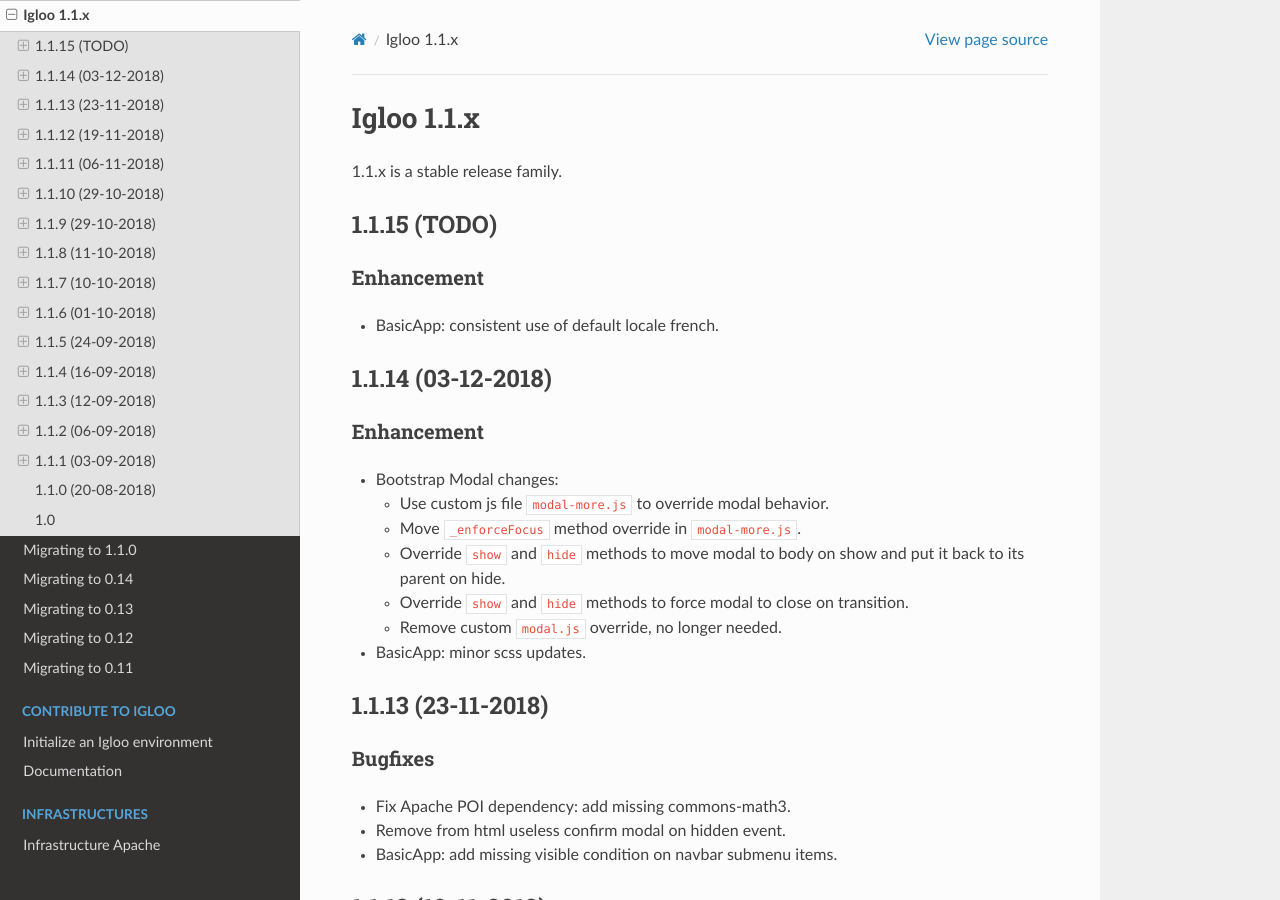
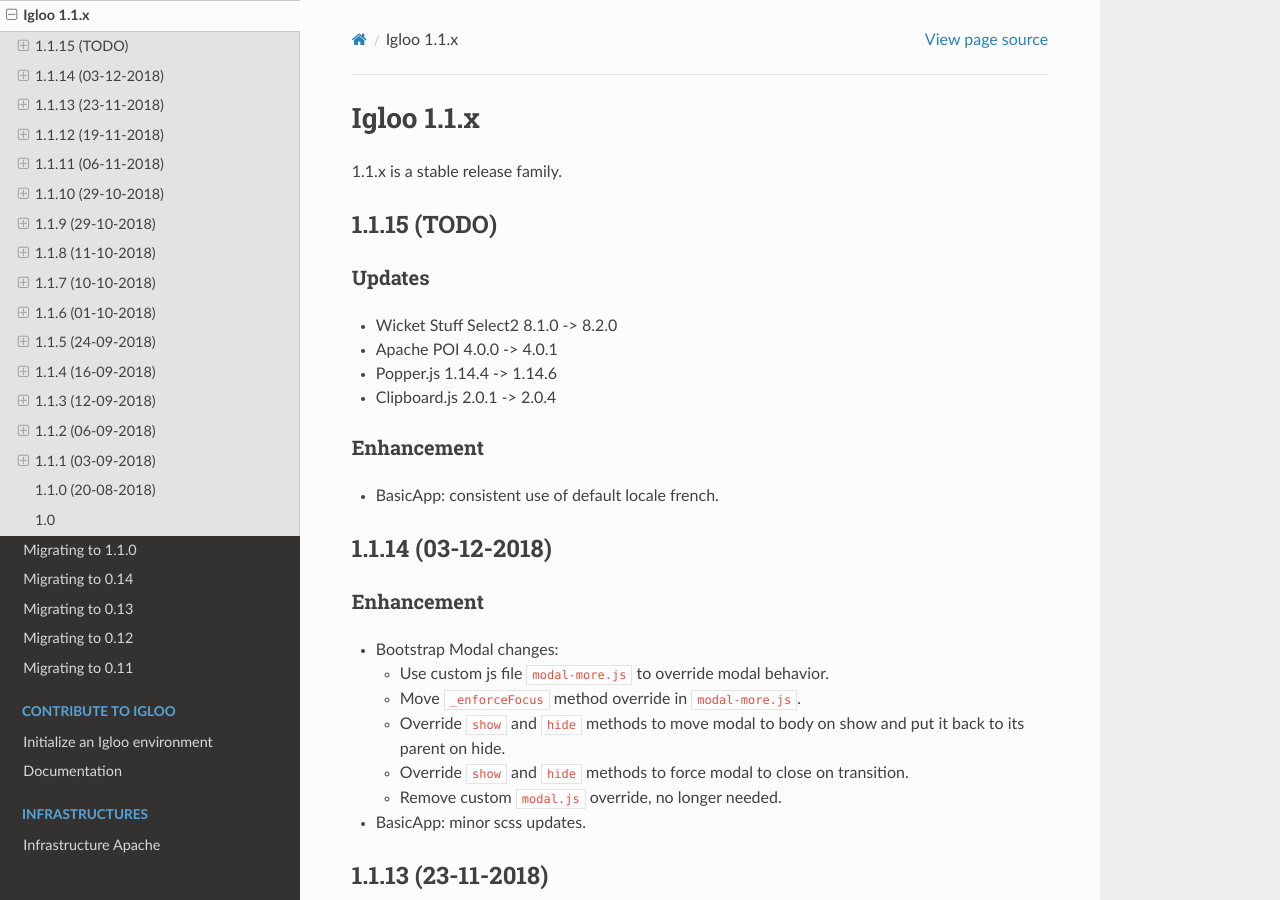
Before and after one commit to igloo-project/igloo-doc, a Sphinx documentation site: the page built from source/release-notes/1.1.x.rst, in a window 1280 px wide and 900 px high. Built offline with Sphinx 7.4.7 and the Read the Docs theme 2.0.0, drawn with Linux system fonts in a browser that asks for light colours.

Commit message:
1.1.15: update release notes

```diff
--- a/source/release-notes/1.1.x.rst
+++ b/source/release-notes/1.1.x.rst
@@ -9,6 +9,14 @@
 
 1.1.15 (TODO)
 ###################
+
+Updates
+*******
+
+* Wicket Stuff Select2 8.1.0 -> 8.2.0
+* Apache POI 4.0.0 -> 4.0.1
+* Popper.js 1.14.4 -> 1.14.6
+* Clipboard.js 2.0.1 -> 2.0.4
 
 Enhancement
 ***********
```
